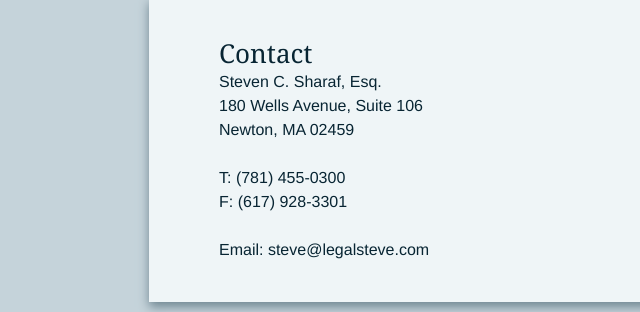
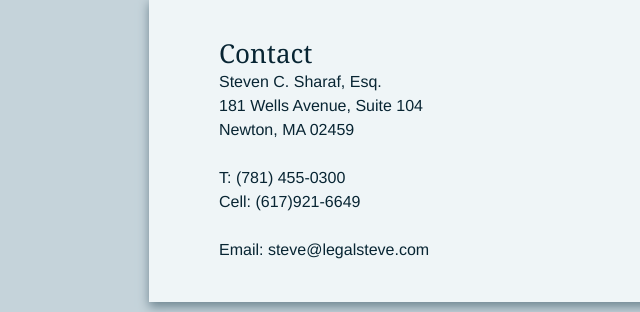
Before and after one commit to Loboconcepts/legalsteve, a plain HTML site: page index.html in a window 1280 px wide. Shown: the part 2471-2783 px from the top of the page, 141-781 px from the left. Drawn offline with Linux system fonts and the light colour scheme; a web font is replaced by a local one.

Commit message:
Update index.html

```diff
--- a/index.html
+++ b/index.html
@@ -139,11 +139,11 @@
         <h2>Contact</h2>
         <address>
           Steven C. Sharaf, Esq.<br>
-          180 Wells Avenue, Suite 106<br>
+          181 Wells Avenue, Suite 104<br>
           Newton, MA 02459<br>
           <br>
           T: <a href="tel:+17814550300">(781) 455-0300</a><br>
-          F: (617) 928-3301<br>
+          Cell: (617)921-6649<br>
           <br>
           Email: <a href="mailto:steve@legalsteve.com">steve@legalsteve.com</a>
         </address>
```
